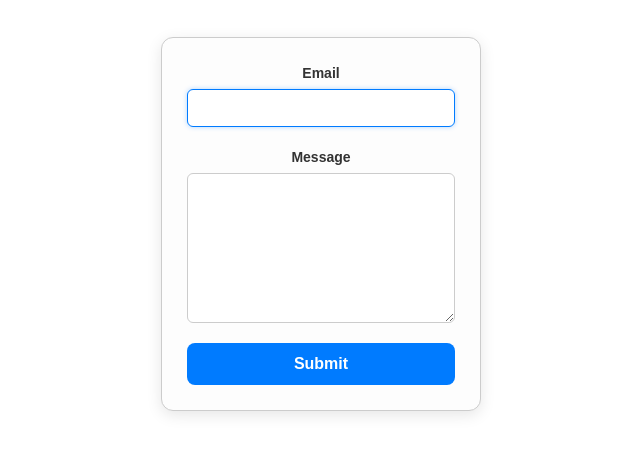
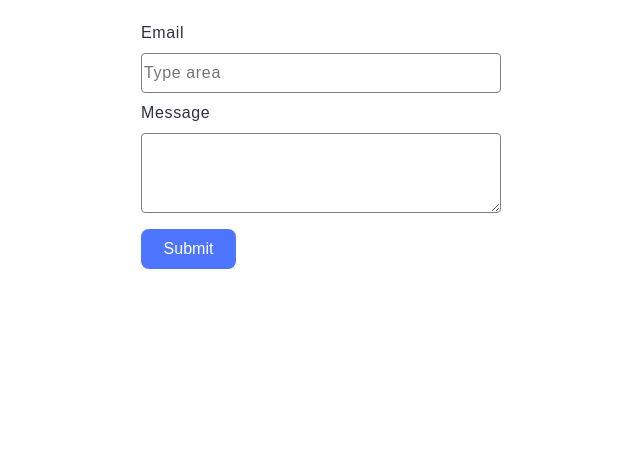
Before and after one commit to krokhmalniy/goit-js-hw-09, a website built with Vite: page src/2-form.html in a window 1280 px wide. Shown: the part 117-570 px from the top of the page, without its empty margins (319-959 px from the left). Built offline with nearby package versions, Linux system fonts and the light colour scheme.

Commit message:
стилі для сторінок

```diff
--- a/src/2-form.html
+++ b/src/2-form.html
@@ -15,11 +15,11 @@
         <form class="feedback-form" autocomplete="off">
           <label>
             Email
-            <input type="email" name="email" autofocus />
+           <input type="email" name="email" id="email" placeholder="" autofocus />
           </label>
           <label>
             Message
-            <textarea name="message" rows="8"></textarea>
+            <textarea type="text" name="message" rows="8" id="message" placeholder=""></textarea>
           </label>
           <button type="submit">Submit</button>
         </form>
--- a/src/css/2-form.css
+++ b/src/css/2-form.css
@@ -1,59 +1,78 @@
 .feedback-form {
   display: flex;
   flex-direction: column;
-  gap: 20px;
-  max-width: 450px;
-  margin: 40px auto;
-  padding: 25px;
-  border: 1px solid #ccc;
-  border-radius: 12px;
-  background-color: #fdfdfd;
-  box-shadow: 0 4px 15px rgba(0, 0, 0, 0.1);
-  font-family: 'Arial', sans-serif;
+  max-width: 408px;
+  gap: 8px;
+padding: 24px;
+  border-radius: 8px;
+  align-items: flex-start;
+  font-family: 'Montserrat', sans-serif;
+}
+
+.feedback-form button {
+  margin-top: 8px;
 }
 
 .feedback-form label {
   display: flex;
   flex-direction: column;
-  font-weight: 600;
-  color: #333;
-  font-size: 14px;
+  align-items: flex-start;
+  letter-spacing: 0.04em;
+  color: #2E2F42;
+  max-width: 100%;
+  gap: 8px;
 }
 
 .feedback-form input,
 .feedback-form textarea {
-  margin-top: 5px;
-  padding: 10px 12px;
-  font-size: 14px;
-  border: 1px solid #ccc;
-  border-radius: 6px;
-  transition: border-color 0.3s, box-shadow 0.3s;
+  width: 360px;
+  height: 40px;
+   box-sizing: border-box;
+   border: 1px solid #808080;
+   border-radius: 4px;
+   letter-spacing: 0.04em;
+  color: #2E2F42;
+  font-weight: 400;
+  font-family: 'Montserrat', sans-serif;
+  font-size: 16px;
+  line-height: 1.5;
+  font-weight: 400;
+   }
+
+   .feedback-form textarea {
+    height: 80px;
+   }
+
+.feedback-form input:hover,
+.feedback-form textarea:hover {
+  border-color: #000000;
 }
 
 .feedback-form input:focus,
 .feedback-form textarea:focus {
-  border-color: #007bff;
-  box-shadow: 0 0 5px rgba(0, 123, 255, 0.3);
+ border: 1px solid #808080;
+}
+
+.feedback-form input:focus-visible,
+.feedback-form textarea:focus-visible {
   outline: none;
 }
 
 .feedback-form button {
-  padding: 12px;
-  font-size: 16px;
-  font-weight: bold;
-  color: #fff;
-  background-color: #007bff;
+  background-color: #4E75FF;
   border: none;
+  width: 95px;
+  height: 40px;
   border-radius: 8px;
-  cursor: pointer;
-  transition: background-color 0.3s, transform 0.1s;
+  color: #FFFFFF;
+   font-family: 'Montserrat', sans-serif;
+   font-weight: 500;
+   font-size: 16px;
+  line-height: 1.5;
+  font-weight: 400;
 }
 
+
 .feedback-form button:hover {
-  background-color: #0056b3;
-  transform: translateY(-2px);
+  background-color: #6C8CFF;
 }
-
-.feedback-form button:active {
-  transform: translateY(0);
-}
--- a/src/js/2-form.js
+++ b/src/js/2-form.js
@@ -2,6 +2,25 @@ let formData = {
   email: '',
   message: '',
 };
+
+const email = document.getElementById('email');
+const message = document.getElementById('message');
+
+email.addEventListener('focus', () => {
+  email.placeholder = 'Type area';
+});
+
+email.addEventListener('blur', () => {
+  email.placeholder = '';
+});
+
+message.addEventListener('focus', () => {
+  message.placeholder = 'Type area';
+});
+
+message.addEventListener('blur', () => {
+  message.placeholder = '';
+});
 
 const feedbackForm = document.querySelector('.feedback-form');
 const savedData = localStorage.getItem('feedback-form-state');
```
Also changed, not shown: src/index.html (+3 -0 lines).
